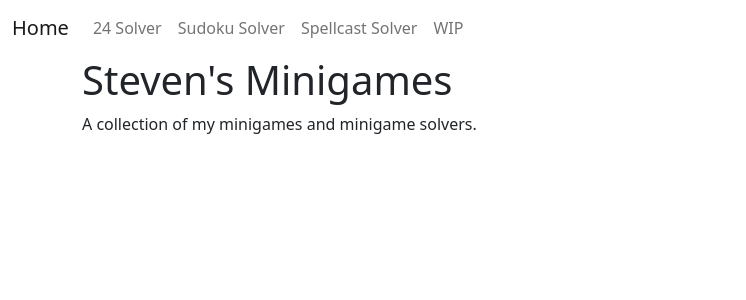
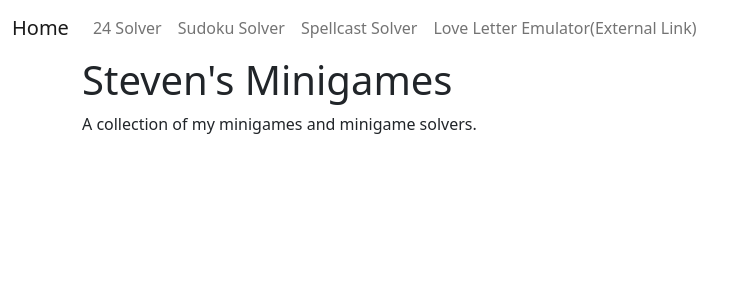
Before and after one commit to StevenAHan/Stevens-Minigames, a Flask app: page / in a window 1280 px wide. Shown: the top 300 px of the page, without its empty margins (0-746 px from the left). Run offline with Flask 3, Linux system fonts and the light colour scheme.

Commit message:
Added lls

```diff
--- a/templates/base.html
+++ b/templates/base.html
@@ -27,7 +27,7 @@
             <li class="nav-item">
                 <a class="nav-link" href="/spellcast_solver">Spellcast Solver</a>
             <li class="nav-item">
-              <a class="nav-link" href="/wip">WIP</a>
+              <a class="nav-link" href="https://loveletter.herokuapp.com/">Love Letter Emulator(External Link)</a>
           </ul>
           </div>
       </div>
```
